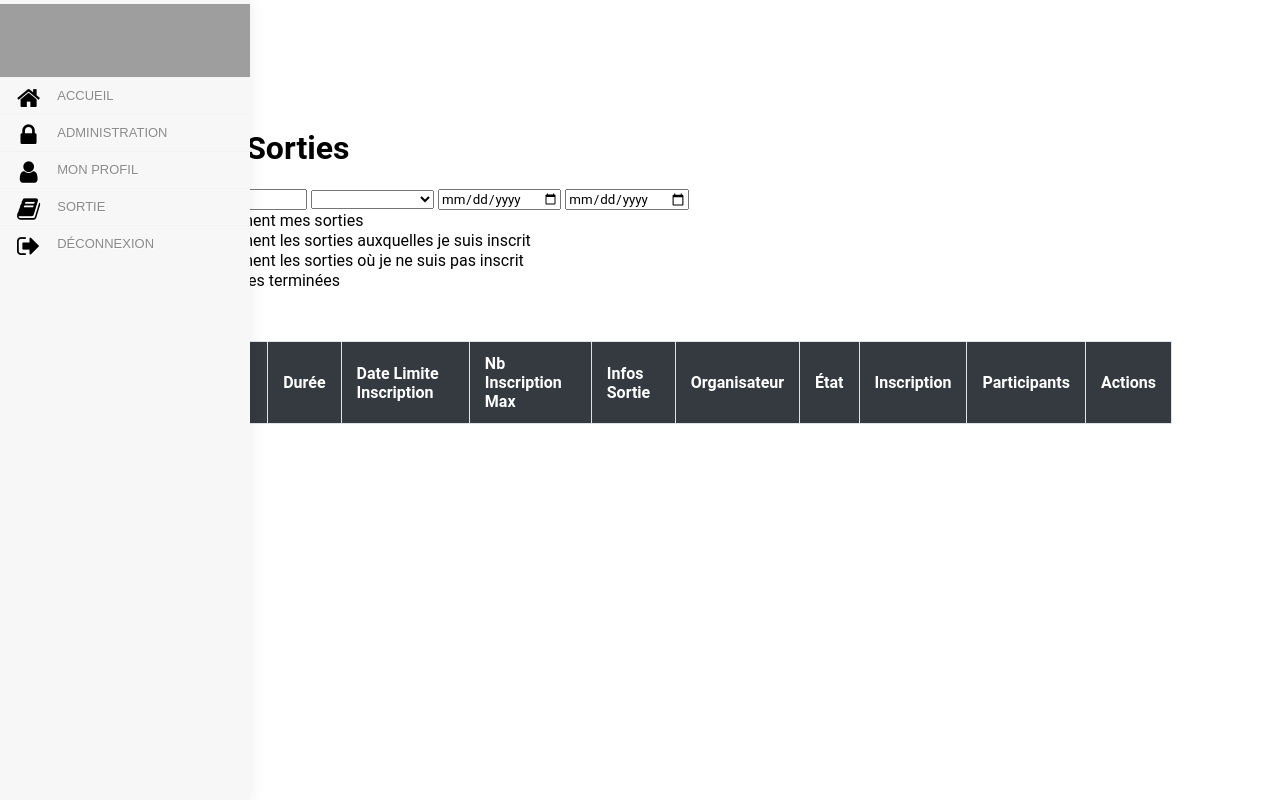
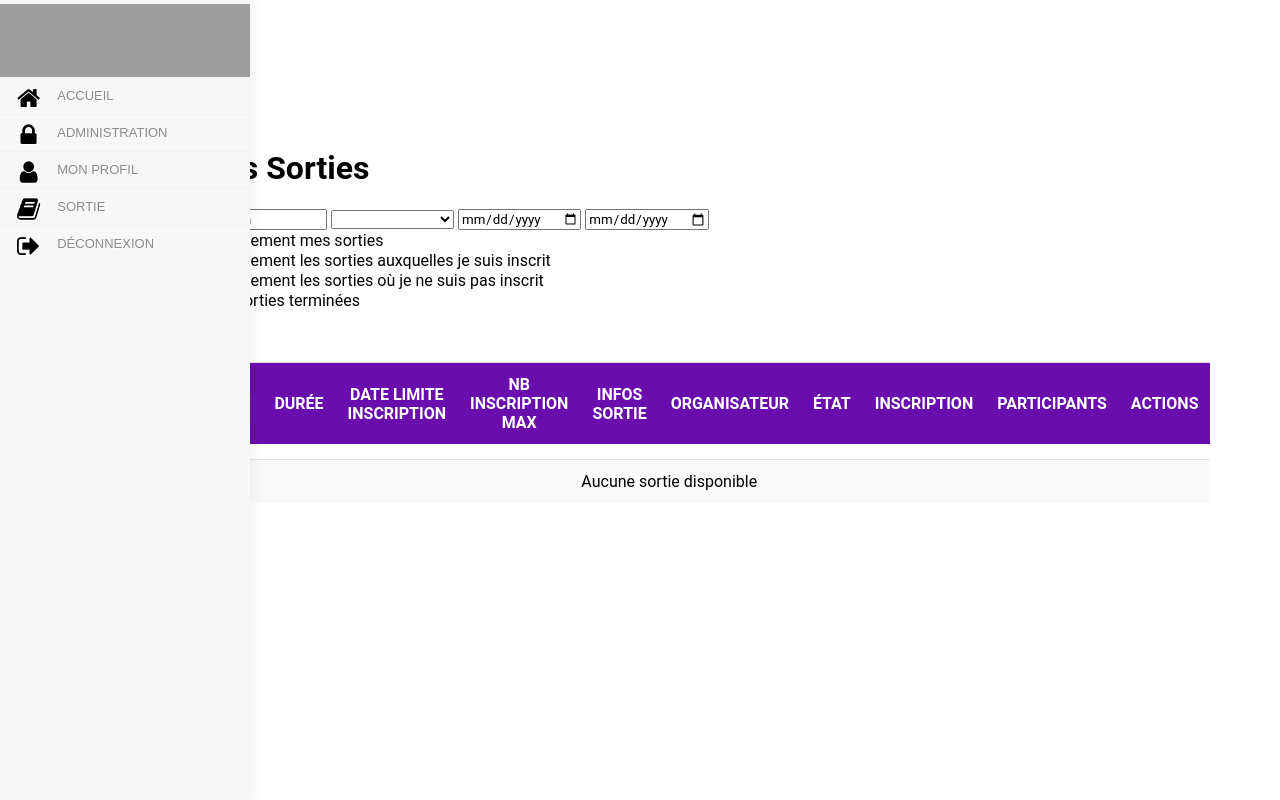
Before and after one commit to amounille/ENIProjetSymfonyReal, a Symfony app: template templates/home/index.html.twig in a window 1280 px wide. Run offline with Twig, Linux system fonts and the light colour scheme; the template is opened without the code that fills it: most values are stand-ins (such as "Sample title", 1, 10 or a date in 2020); lists and menus that the app fills with data are empty; some libraries are stand-ins or nearby versions; some web fonts are replaced; grey boxes are pictures that could not be loaded.

Commit message:
template

```diff
--- a/templates/home/index.html.twig
+++ b/templates/home/index.html.twig
@@ -42,8 +42,8 @@
             </div>
         </form>
 
-        <table class="table table-striped table-bordered">
-            <thead class="thead-dark">
+        <table class="table table-striped table-hover">
+            <thead class="table-header">
             <tr>
                 <th>Nom</th>
                 <th>Date Heure Début</th>
@@ -60,48 +60,46 @@
             </thead>
             <tbody>
             {% for sortie in sorties %}
-                {% if sortie.sortieEtat and sortie.sortieEtat.libelle == 'Ouverte' %}
-                    <tr>
+                {% if sortie.sortieEtat and sortie.sortieEtat.libelle == 'actif' %}
                 <td>{{ sortie.nom }}</td>
-                        <td>{{ sortie.dateHeureDebut ? sortie.dateHeureDebut|date('Y-m-d H:i') : 'N/A' }}</td>
-                        <td>{{ sortie.duree ? sortie.duree|date('H:i') : 'N/A' }}</td>
-                        <td>{{ sortie.dateLimiteInscription ? sortie.dateLimiteInscription|date('Y-m-d H:i') : 'N/A' }}</td>
+                <td>{{ sortie.dateHeureDebut|date('d/m/Y H:i') }}</td>
+                <td>{{ sortie.duree|date('H:i') }}</td>
+                <td>{{ sortie.dateLimiteInscription|date('d/m/Y H:i') }}</td>
                 <td>{{ sortie.nbInscriptionMax }}</td>
-                        <td>{{ sortie.infosSortie|raw }}</td>
-                        <td>{{ sortie.sortieParticipant.nom }}</td>
-
+                <td>{{ sortie.infosSortie|length > 50 ? sortie.infosSortie|slice(0, 50) ~ '...' : sortie.infosSortie|raw}}</td>
+                <td>{{ sortie.sortieParticipant.nom }} {{ sortie.sortieParticipant.prenom }}</td>
                 <td>
-                            {{ sortie.sortieEtat ? sortie.sortieEtat.libelle : 'État non défini' }}
+                                <span class="badge {{ sortie.sortieEtat.libelle == 'Ouverte' ? 'badge-success' : 'badge-warning' }}">
+                                    {{ sortie.sortieEtat.libelle }}
+                                </span>
                 </td>
-
                 <td>
-                            {% if sortie.participants|length > 0 %}
-                                <span class="inscrit">Inscrit</span>
+                    {% if sortie.participants.contains(app.user) %}
+                        <span class="badge badge-info">Inscrit</span>
+                    {% elseif sortie.sortieEtat.libelle == 'Ouverte' %}
+                        <span class="badge badge-primary">Non inscrit</span>
                     {% else %}
-                                <span class="non-inscrit">Non inscrit</span>
+                        <span class="badge badge-danger">Inscription fermée</span>
                     {% endif %}
                 </td>
-                        <td>
-                            <ul>
+                <td>{{ sortie.participants|length }} / {{ sortie.nbInscriptionMax }}
                     {% for participant in sortie.participants %}
-                                    <li>
+                        <p>
                             <a href="{{ path('app_participant_show', {id: participant.id}) }}">
                                 {{ participant.nom }} {{ participant.prenom }}
                             </a>
-                                    </li>
+                        </p>
                     {% else %}
-                                    <li>Aucun participant</li>
+                        <p>Aucun participant</p>
                     {% endfor %}
-                            </ul>
                 </td>
                 <td>
-                            <a href="{{ path('sortie_show', {id: sortie.id}) }}" class="btn btn-view btn-sm">Afficher</a>
-                            <a href="{{ path('admin', {crudAction: 'edit', crudControllerFqcn: 'App\\Controller\\Admin\\SortieCrudController', entityId: sortie.id}) }}" class="btn btn-primary btn-sm">Éditer</a>
-                            <form method="post" action="{{ path('sortie_delete', {id: sortie.id}) }}" style="display:inline;" onsubmit="return confirm('Êtes-vous sûr de vouloir supprimer cette sortie ?');">
-                                <input type="hidden" name="_token" value="{{ csrf_token('delete' ~ sortie.id) }}">
-                                <button class="btn btn-danger btn-sm" type="submit">Supprimer</button>
-                            </form>
+                    <a href="{{ path('sortie_show', {id: sortie.id}) }}" class="btn btn-view">Voir</a>
                 </td>
+                </tr>
+            {% else %}
+                <tr>
+                    <td colspan="11" class="text-center">Aucune sortie disponible</td>
                 </tr>
                 {% endif %}
 
@@ -112,78 +110,126 @@
 
 
 <style>
-        .table {
-            width: 100%;
-            margin: 20px 0;
-            border-collapse: collapse;
+    body {
+        font-family: 'Helvetica Neue', Arial, sans-serif;
     }
 
-        .thead-dark {
-            background-color: #343a40;
-            color: white;
-        }
-
-        .table th, .table td {
-            padding: 12px 15px;
-            text-align: left;
-            border: 1px solid #dee2e6;
-        }
-
-        .table tr:nth-child(even) {
-            background-color: #f2f2f2;
-        }
-
-        .btn {
-            font-size: 0.9rem;
-            padding: 5px 10px;
-            border-radius: 4px;
-            transition: background-color 0.3s;
-        }
-
-        .btn-primary {
-            background-color: #007bff;
-            color: white;
-        }
-
-        .btn-primary:hover {
-            background-color: #0056b3;
-        }
-
-        .btn-view {
-            background-color: #28a745;
-            color: white;
-        }
-
-        .btn-view:hover {
-            background-color: #218838;
-        }
-
-        .btn-danger {
-            background-color: #dc3545;
-            color: white;
-        }
-
-        .btn-danger:hover {
-            background-color: #c82333;
+    .container {
+        max-width: 100%;
+        margin: 0 auto;
+        padding: 20px;
     }
 
     .text-center {
         text-align: center;
     }
 
-        .table td[colspan] {
-            font-style: italic;
-            color: #6c757d;
+    h1.page-title {
+        font-size: 2.5rem;
+        color: #333;
+        margin-bottom: 2rem;
+        text-transform: uppercase;
+        font-weight: 700;
     }
 
-        .inscrit {
-            color: green;
-            font-weight: bold;
+    /* Table Styling */
+    .table {
+        width: 100%;
+        margin-bottom: 1rem;
+        background-color: #fff;
+        border-collapse: separate;
+        border-spacing: 0 15px;
     }
 
-        .non-inscrit {
-            color: red;
-            font-weight: bold;
+    .table th, .table td {
+        text-align: center;
+        padding: 12px;
+        vertical-align: middle;
+        border-top: 1px solid #dee2e6;
+    }
+
+    .table-header {
+        background-color: #6A0DAD;
+        color: #fff;
+        text-transform: uppercase;
+    }
+
+    .table-striped tbody tr:nth-of-type(odd) {
+        background-color: #f9f9f9;
+    }
+
+    .table-hover tbody tr:hover {
+        background-color: #f1f1f1;
+    }
+
+    /* Button Styles */
+    .btn {
+        padding: 10px 15px;
+        border: none;
+        cursor: pointer;
+        border-radius: 4px;
+        text-transform: uppercase;
+        font-size: 0.9rem;
+        transition: background-color 0.3s ease;
+    }
+
+    .btn-view {
+        background-color: #6A0DAD;
+        color: #fff;
+    }
+
+    .btn-view:hover {
+        background-color: #5a0b99;
+    }
+
+    .btn-inscription {
+        background-color: #28a745;
+        color: #fff;
+    }
+
+    .btn-inscription:hover {
+        background-color: #218838;
+    }
+
+    /* Badge Styles */
+    .badge {
+        padding: 5px 10px;
+        border-radius: 12px;
+        font-size: 0.85rem;
+        text-transform: uppercase;
+        color: #fff;
+    }
+
+    .badge-success {
+        background-color: #28a745;
+    }
+
+    .badge-warning {
+        background-color: #ffc107;
+    }
+
+    .badge-info {
+        background-color: #17a2b8;
+    }
+
+    .badge-danger {
+        background-color: #dc3545;
+    }
+
+    .badge-primary {
+        background-color: #007bff;
+    }
+
+    /* Responsive Adjustments */
+    @media (max-width: 768px) {
+        .table th, .table td {
+            font-size: 0.9rem;
+        }
+
+        .btn {
+            font-size: 0.8rem;
+            padding: 8px 12px;
+        }
     }
     </style>
 {% endblock %}
```
Lines whose indentation alone changed are shown as unchanged.
